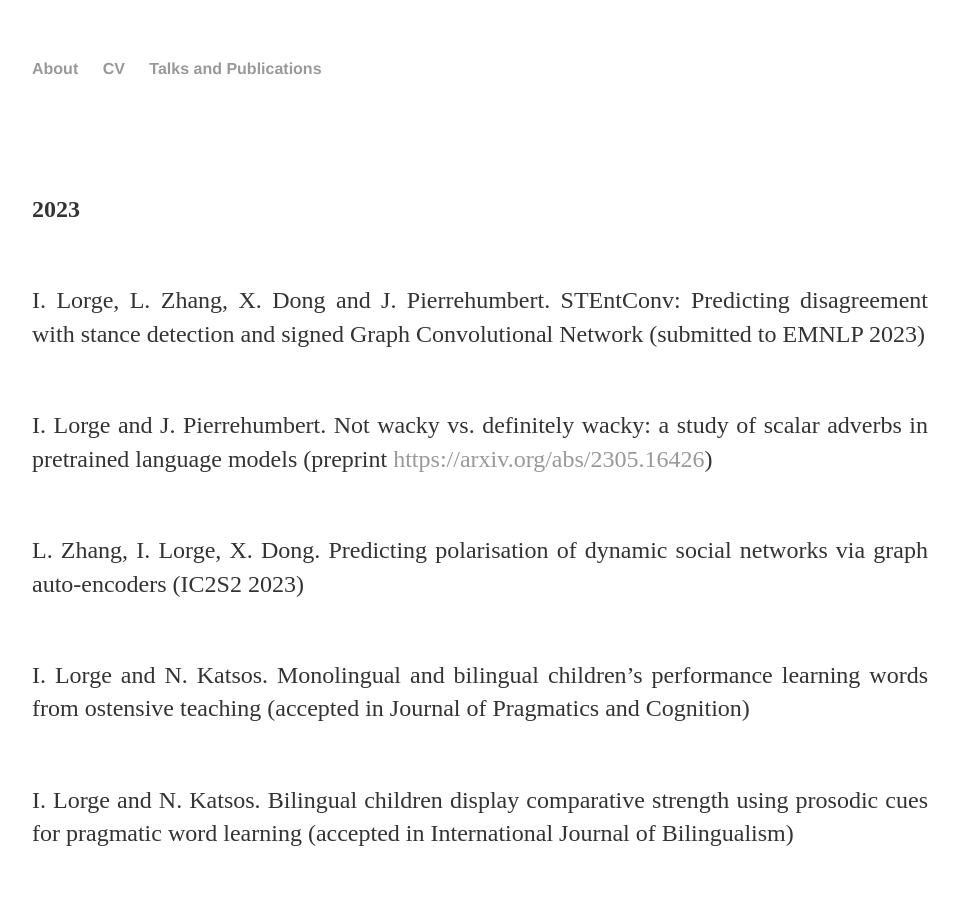
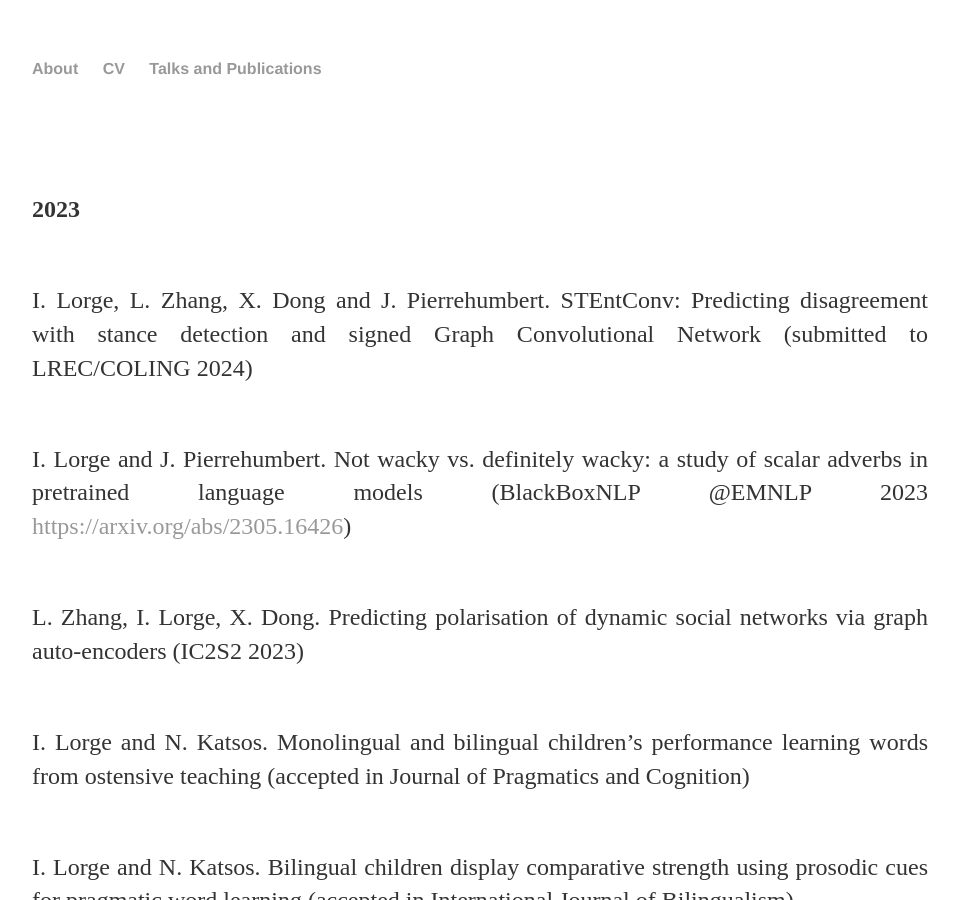
Before and after one commit to isabellelorge/isabellelorge.github.io, a Jekyll site: the page built from Publications.html, in a window 1280 px wide and 900 px high. Shown: the whole window, without its empty margins (160-1119 px from the left). Built offline with Jekyll 4.4.1, drawn with Linux system fonts in a browser that asks for light colours.

Commit message:
Update Publications.html

```diff
--- a/Publications.html
+++ b/Publications.html
@@ -19,12 +19,12 @@ title: Talks and publications
 <p><br>
 I. Lorge, L. Zhang, X. Dong and J. Pierrehumbert. STEntConv: Predicting disagreement
 with stance detection and signed Graph Convolutional Network (submitted to
-EMNLP 2023)
+LREC/COLING 2024)
 <br> </p>
 
 <p><br>
 I. Lorge and J. Pierrehumbert. Not wacky vs. definitely wacky: a study of scalar
-adverbs in pretrained language models (preprint <a href ="https://arxiv.org/abs/2305.16426">https://arxiv.org/abs/2305.16426</a>)
+adverbs in pretrained language models (BlackBoxNLP @EMNLP 2023 <a href ="https://arxiv.org/abs/2305.16426">https://arxiv.org/abs/2305.16426</a>)
 <br> </p>
 
 <p><br>
```
